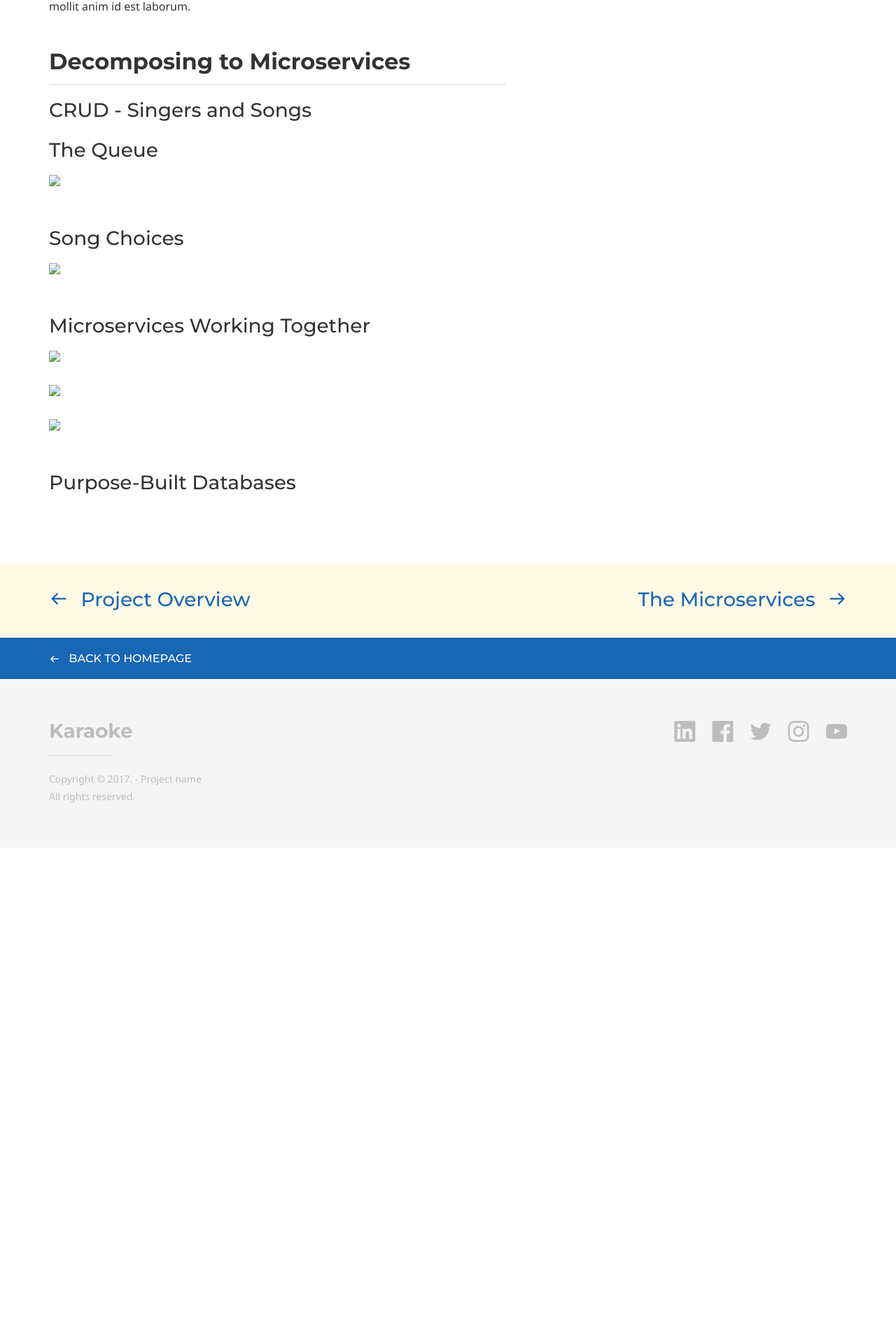
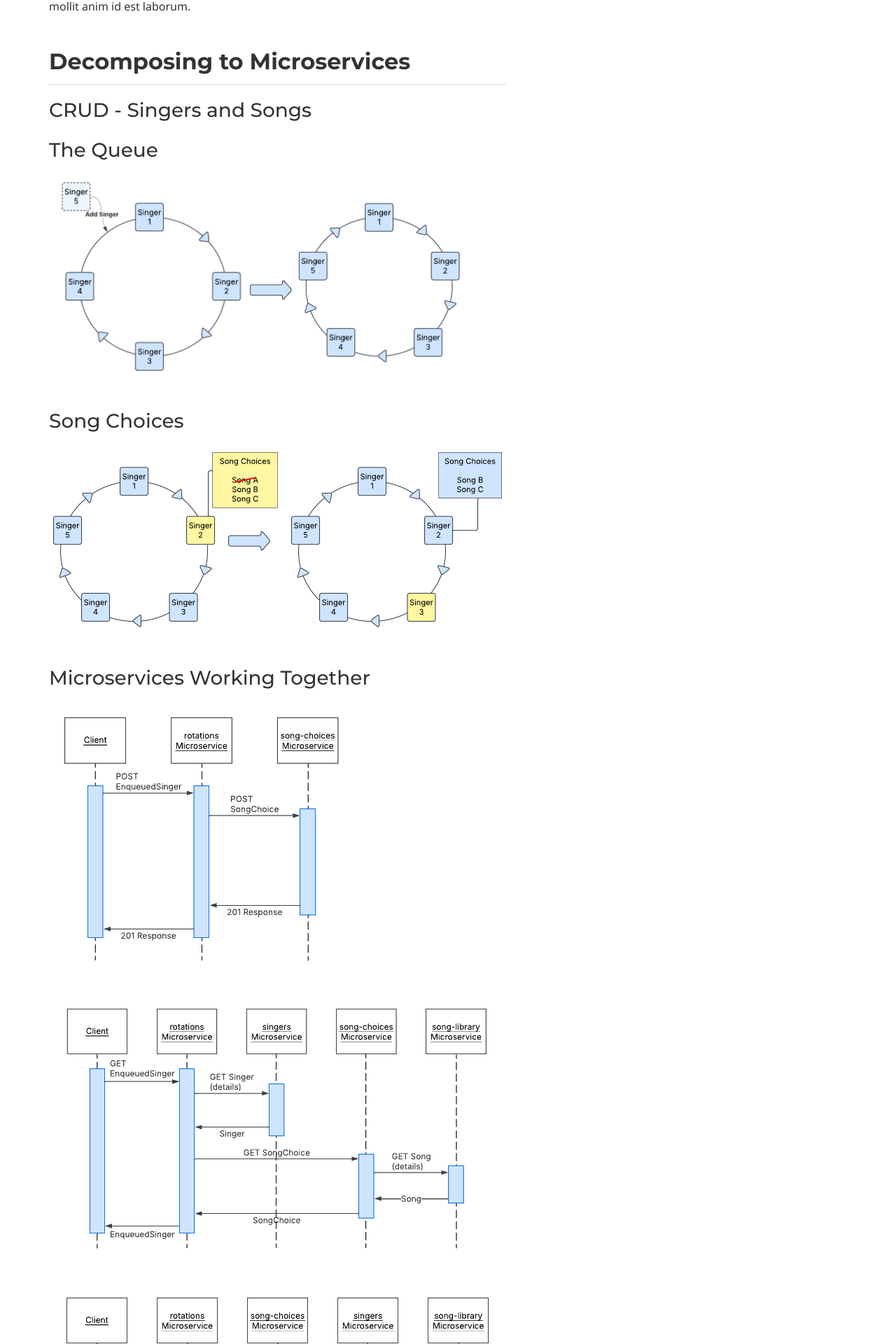
Before and after one commit to lukewyman/karaoke, a Jekyll site: the page built from ddd.md, in a window 1280 px wide. Shown: the part 1159-3079 px from the top of the page at 70% size. Built offline with Jekyll 4.4.1, drawn with Linux system fonts in a browser that asks for light colours; some web fonts are replaced; before the commit the page ends 2370 px from its top, so only the background shows below that.

Commit message:
Reinstated the leading slash on /images

```diff
--- a/ddd.md
+++ b/ddd.md
@@ -42,20 +42,20 @@ Lorem ipsum dolor sit amet, consectetur adipiscing elit, sed do eiusmod tempor i
 
 ### The Queue
 
-<img src="images/add-singer.png">
+<img src="/images/add-singer.png">
 
 ### Song Choices
 
-<img src="images/next-singer.png">
+<img src="/images/next-singer.png">
 
 
 ### Microservices Working Together
 
-<img src="images/post-enqueued-singer.png">
+<img src="/images/post-enqueued-singer.png">
 
-<img src="images/get-enqueued-singer.png">
+<img src="/images/get-enqueued-singer.png">
 
-<img src="images/patch-queue.png">
+<img src="/images/patch-queue.png">
 
 
 ### Purpose-Built Databases
```
